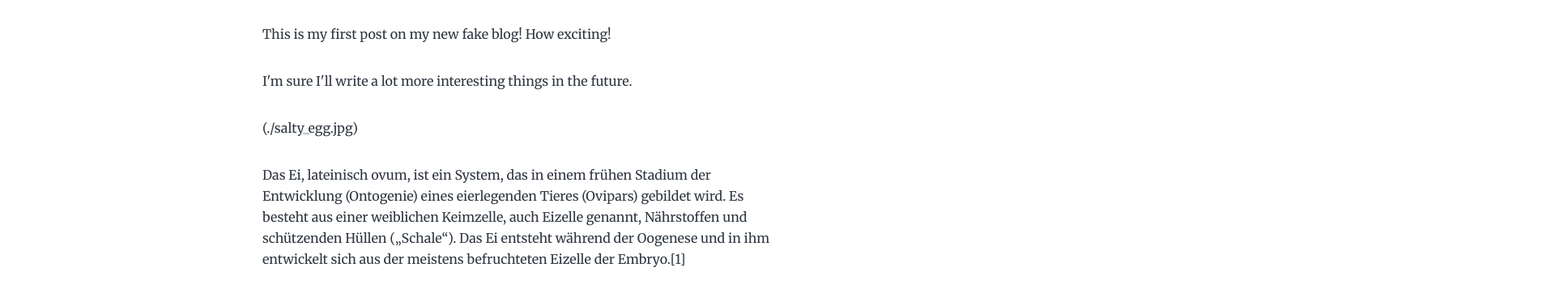
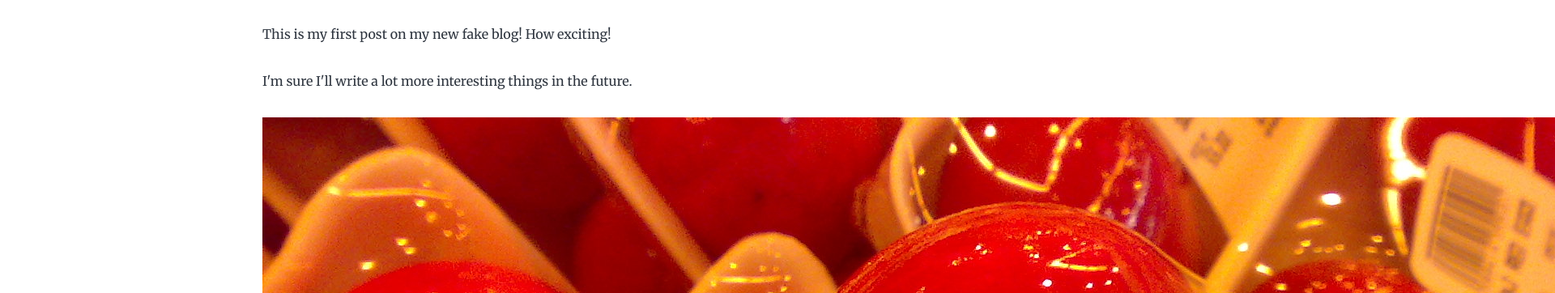
Before and after one commit to ewanche/Blog, a Gatsby site: page /hello-world/ in a window 1280 px wide. Shown: the part 211-573 px from the top of the page at 81% size, 1920 px wide, since content can reach past the window. Built offline with nearby package versions, Linux system fonts and the light colour scheme; Gatsby itself is replaced by a stand-in of ours.

Commit message:
Update index.md

```diff
--- a/content/blog/hello-world/index.md
+++ b/content/blog/hello-world/index.md
@@ -9,7 +9,7 @@ This is my first post on my new fake blog! How exciting!
 I'm sure I'll write a lot more interesting things in the future.
 
 
-(./salty_egg.jpg)
+![Chinese Salty Egg](./salty_egg.jpg)
 
 Das Ei, lateinisch ovum, ist ein System, das in einem frühen Stadium der Entwicklung (Ontogenie) eines eierlegenden Tieres (Ovipars) gebildet wird. Es besteht aus einer weiblichen Keimzelle, auch Eizelle genannt, Nährstoffen und schützenden Hüllen („Schale“). Das Ei entsteht während der Oogenese und in ihm entwickelt sich aus der meistens befruchteten Eizelle der Embryo.[1]
 
```
